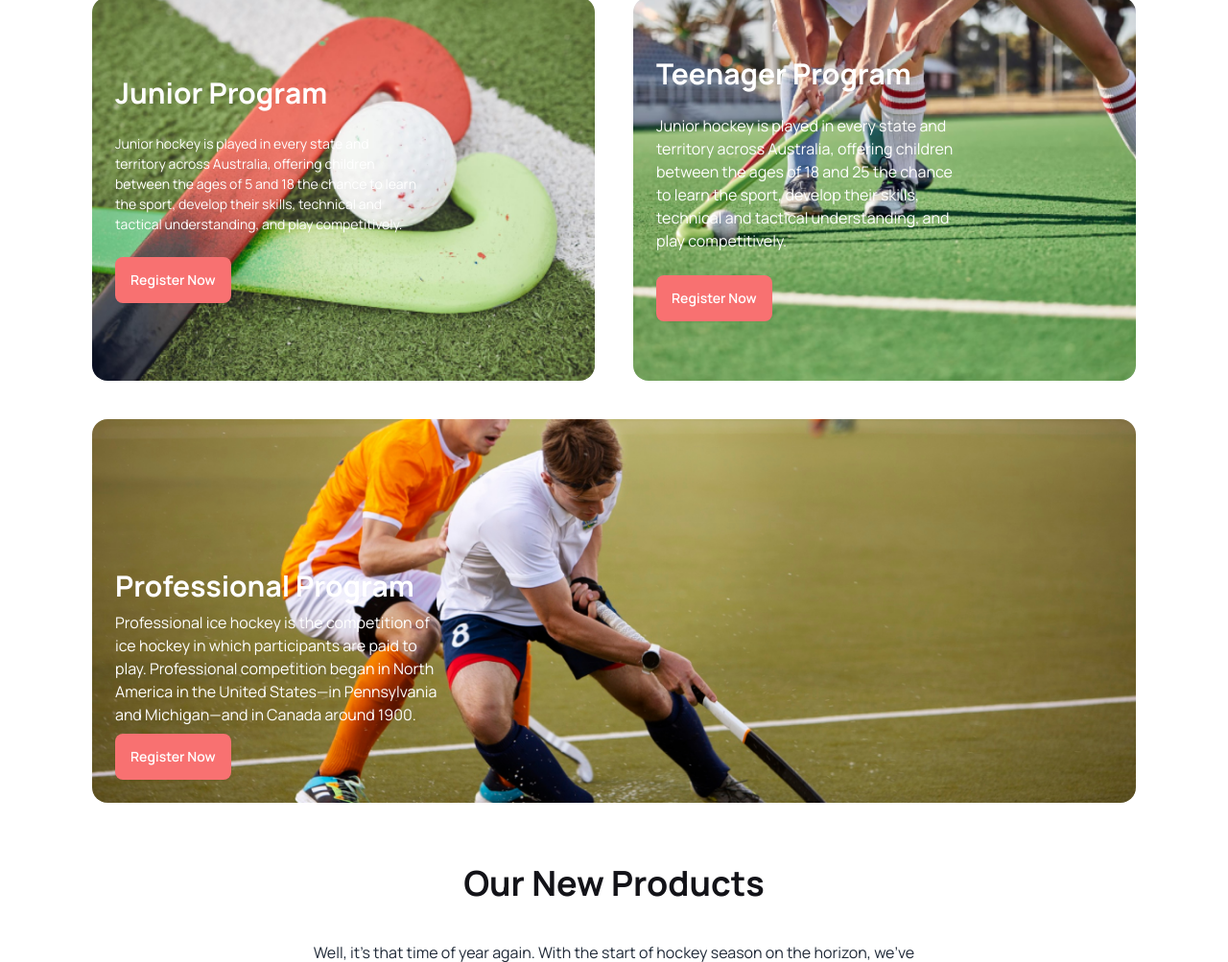
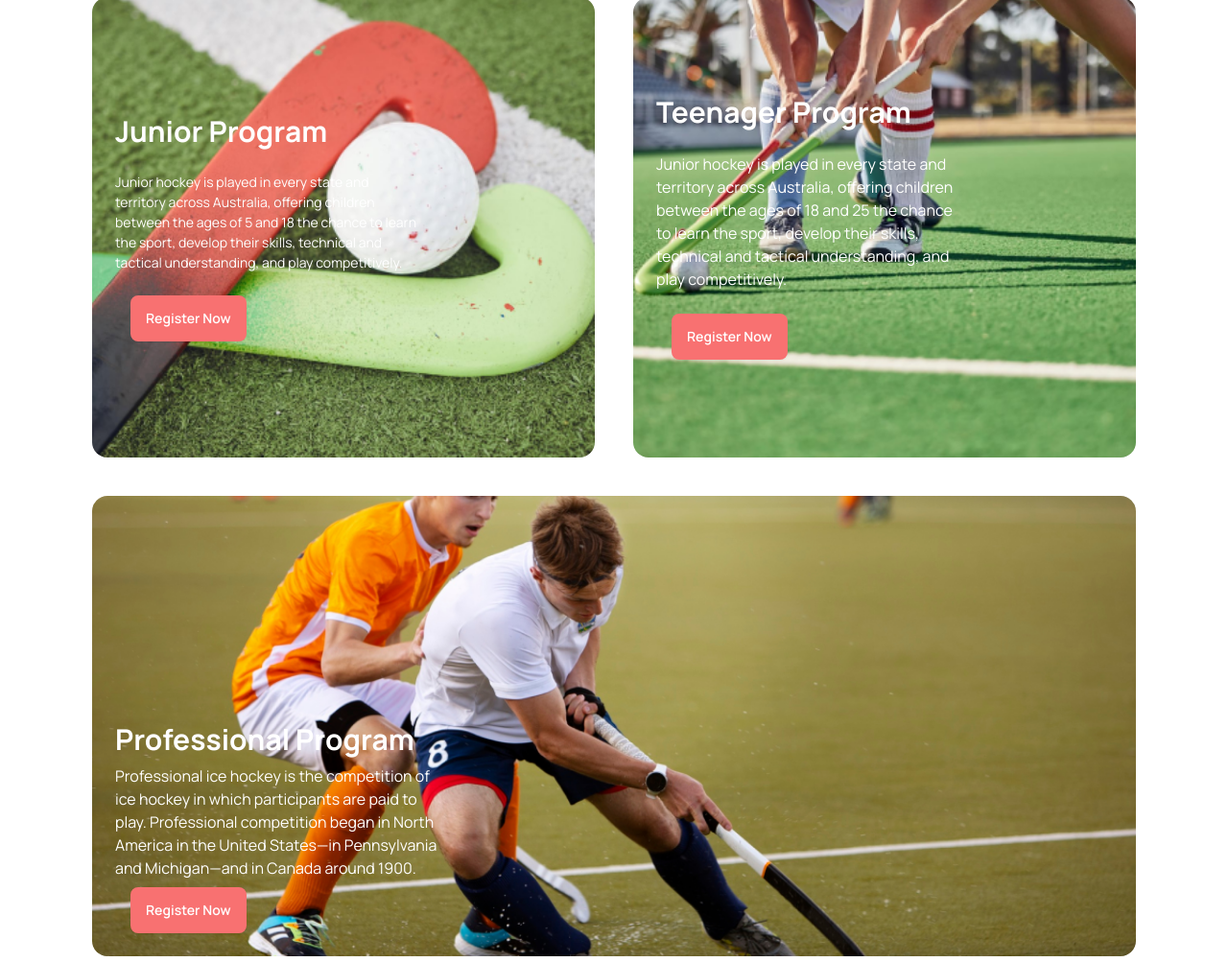
Before and after one commit to eduinfonet/Assignment-03, a plain HTML site: page index.html in a window 1280 px wide. Shown: the part 1504-2507 px from the top of the page at 96% size. Drawn offline with nearby package versions, Linux system fonts and the light colour scheme.

Commit message:
program section edited

```diff
--- a/index.html
+++ b/index.html
@@ -313,46 +313,52 @@
         <div class="grid gap-10 lg:grid-cols-2 grid-cols-1">
           <!-- program 1 -->
           <div
-            class="bg-[url(./assets/img/2.png)] h-[50vh] bg-no-repeat flex flex-col items-start px-6 space-y-6 justify-center rounded-2xl bg-cover bg-center"
+            class="bg-[url(./assets/img/2.png)] h-[60vh] bg-no-repeat flex flex-col items-start px-6 space-y-6 justify-center rounded-2xl bg-cover bg-center"
           >
-            <h1 class="text-3xl text-white font-bold">Junior Program</h1>
+            <h1 class="lg:text-3xl text-2xl text-white font-bold">
+              Junior Program
+            </h1>
             <p class="w-2/3 text-white text-[14px]">
               Junior hockey is played in every state and territory across
               Australia, offering children between the ages of 5 and 18 the
               chance to learn the sport, develop their skills, technical and
               tactical understanding, and play competitively.
             </p>
-            <button class="btn bg-red-400 text-white border-none">
+            <button class="btn bg-red-400 text-white border-none ms-4">
               Register Now
             </button>
           </div>
           <!-- program 2 -->
           <div
-            class="bg-[url(./assets/img/3.png)] h-[50vh] bg-no-repeat flex flex-col items-start px-6 space-y-6 justify-center rounded-2xl bg-cover bg-center"
+            class="bg-[url(./assets/img/3.png)] h-[60vh] bg-no-repeat flex flex-col items-start px-6 space-y-6 justify-center rounded-2xl bg-cover bg-center"
           >
-            <h1 class="text-3xl text-white font-bold">Teenager Program</h1>
+            <h1 class="lg:text-3xl text-2xl text-white font-bold">
+              Teenager Program
+            </h1>
             <p class="w-2/3 text-white">
               Junior hockey is played in every state and territory across
               Australia, offering children between the ages of 18 and 25 the
               chance to learn the sport, develop their skills, technical and
               tactical understanding, and play competitively.
             </p>
-            <button class="btn bg-red-400 text-white border-none">
+            <button class="btn bg-red-400 text-white border-none ms-4">
               Register Now
             </button>
           </div>
           <!-- program 3 -->
           <div
-            class="bg-[url(./assets/img/4.png)] h-[50vh] bg-no-repeat flex flex-col items-start lg:px-6 px-6 lg:space-y-2 space-y-6 lg:justify-end justify-center rounded-2xl bg-cover bg-center lg:col-span-2 object-cover lg:pb-6"
+            class="bg-[url(./assets/img/4.png)] h-[60vh] bg-no-repeat flex flex-col items-start lg:px-6 px-6 lg:space-y-2 space-y-6 lg:justify-end justify-center rounded-2xl bg-cover bg-center lg:col-span-2 object-cover lg:pb-6"
           >
-            <h1 class="text-3xl text-white font-bold">Professional Program</h1>
+            <h1 class="lg:text-3xl text-2xl text-white font-bold">
+              Professional Program
+            </h1>
             <p class="lg:w-1/3 w-2/3 text-white">
               Professional ice hockey is the competition of ice hockey in which
               participants are paid to play. Professional competition began in
               North America in the United States—in Pennsylvania and
               Michigan—and in Canada around 1900.
             </p>
-            <button class="btn bg-red-400 text-white border-none">
+            <button class="btn bg-red-400 text-white border-none ms-4">
               Register Now
             </button>
           </div>
```
